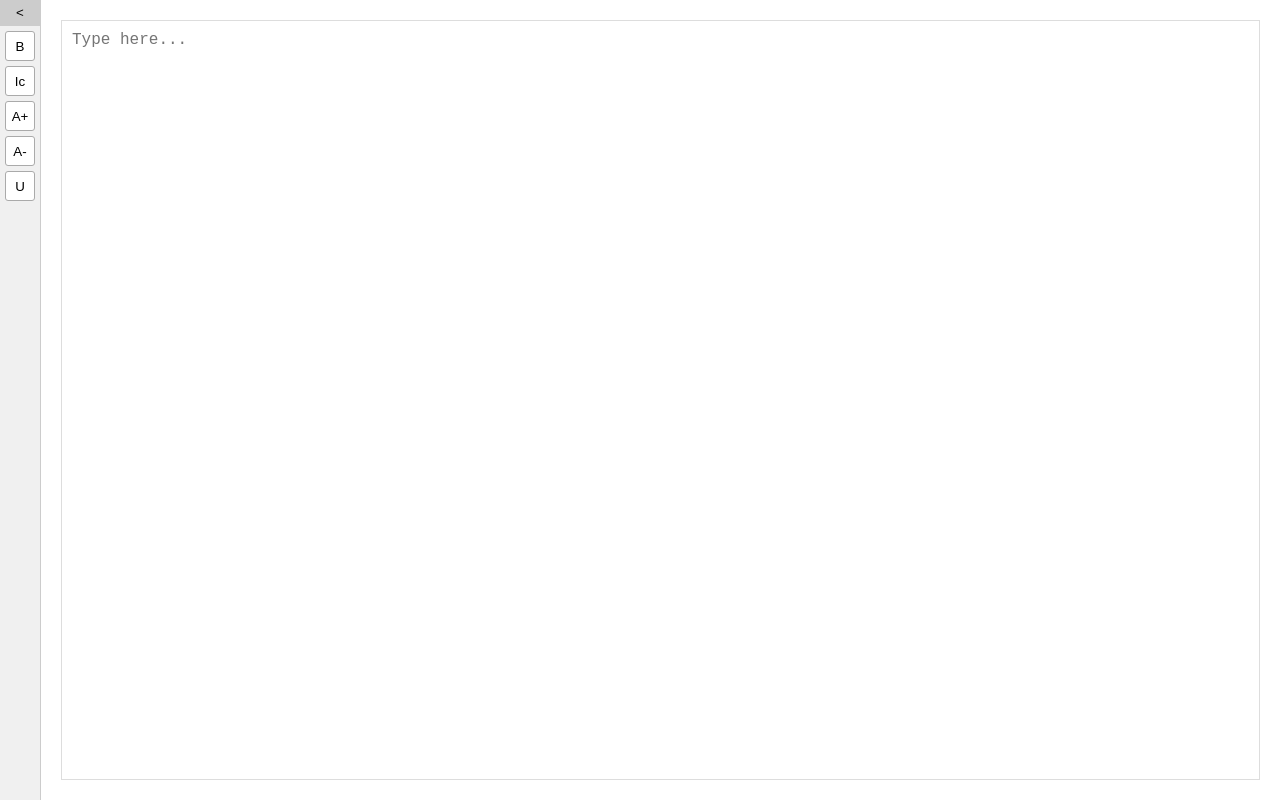
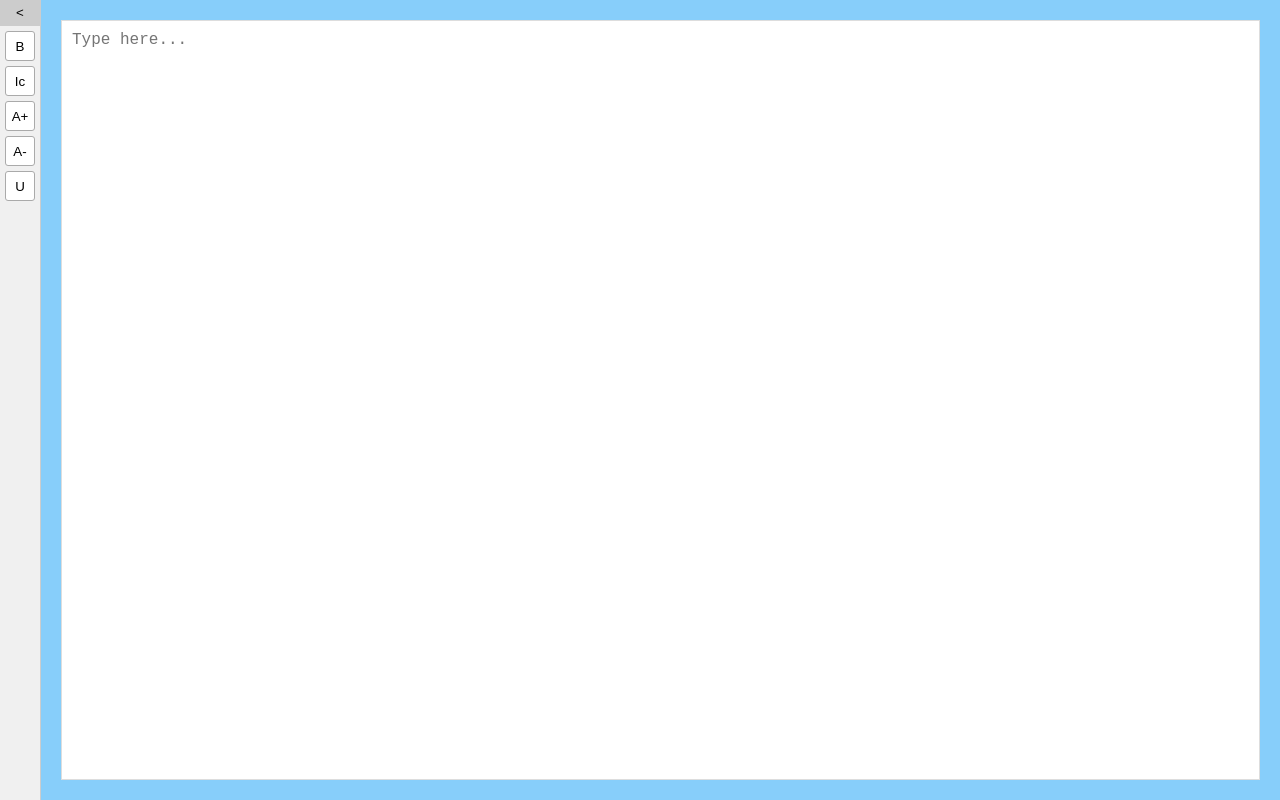
Before and after one commit to Devraj-jha/Notes-App., a plain HTML site: page Source files/index.html in a window 1280 px wide. Drawn offline with Linux system fonts and the light colour scheme.

Commit message:
blue blue

```diff
--- a/Source files/style.css
+++ b/Source files/style.css
@@ -1,4 +1,4 @@
- body {
+        body {
             margin: 0;
             padding: 0;
             display: flex;
@@ -59,6 +59,7 @@
         .text-area-container {
             flex: 1;
             padding: 20px;
+            background-color: #87CEFA;
         }
 
         #text-area {
@@ -71,11 +72,13 @@
             resize: none;
         }
 
+        /* Hidden state */
         .dock.hidden {
             width: 0;
             border-right: none;
         }
 
+        /* Always visible toggle when dock is hidden */
         .hidden-toggle {
             position: absolute;
             left: 0;
```
Also changed, not shown: Source files/index.html (+1 -1 lines).
